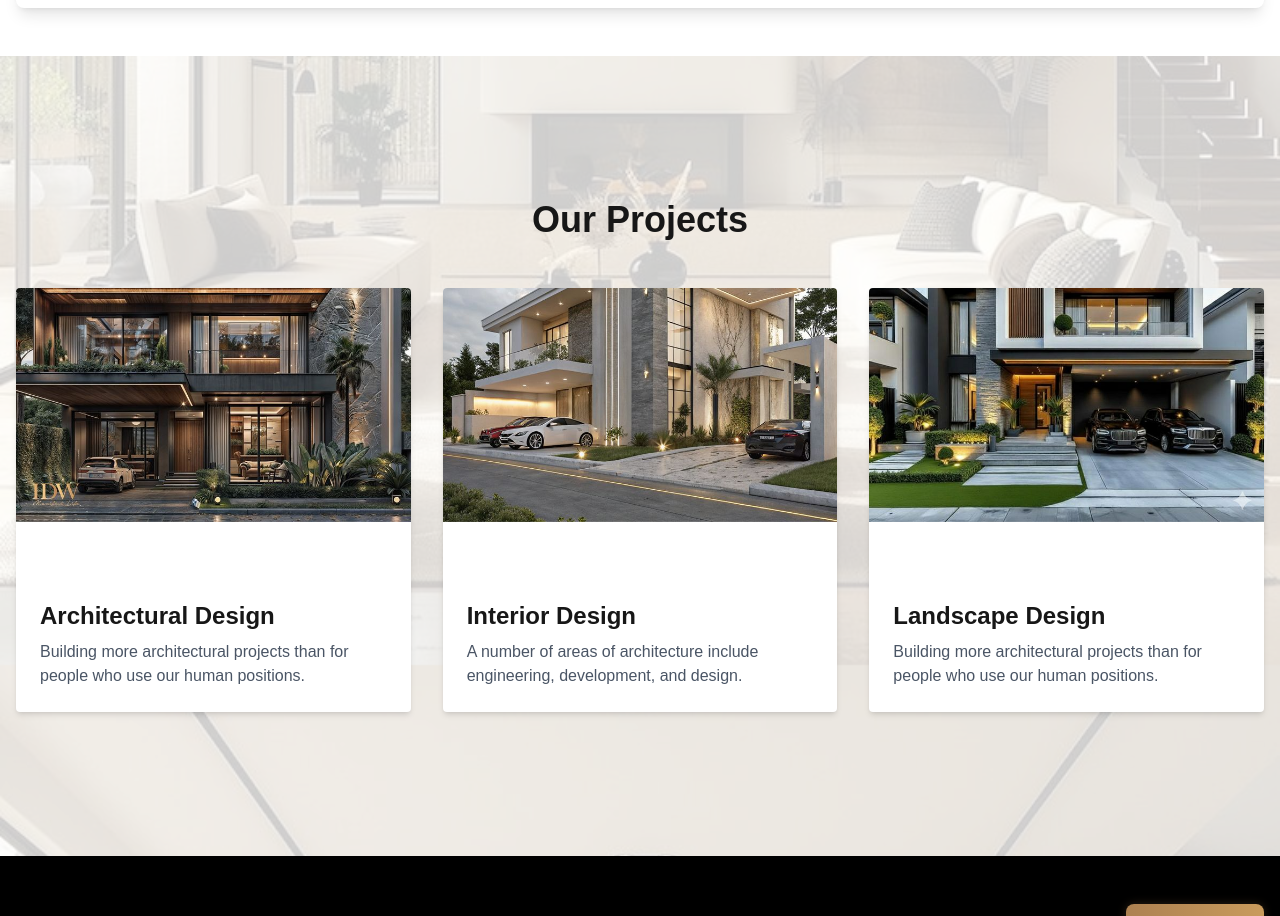
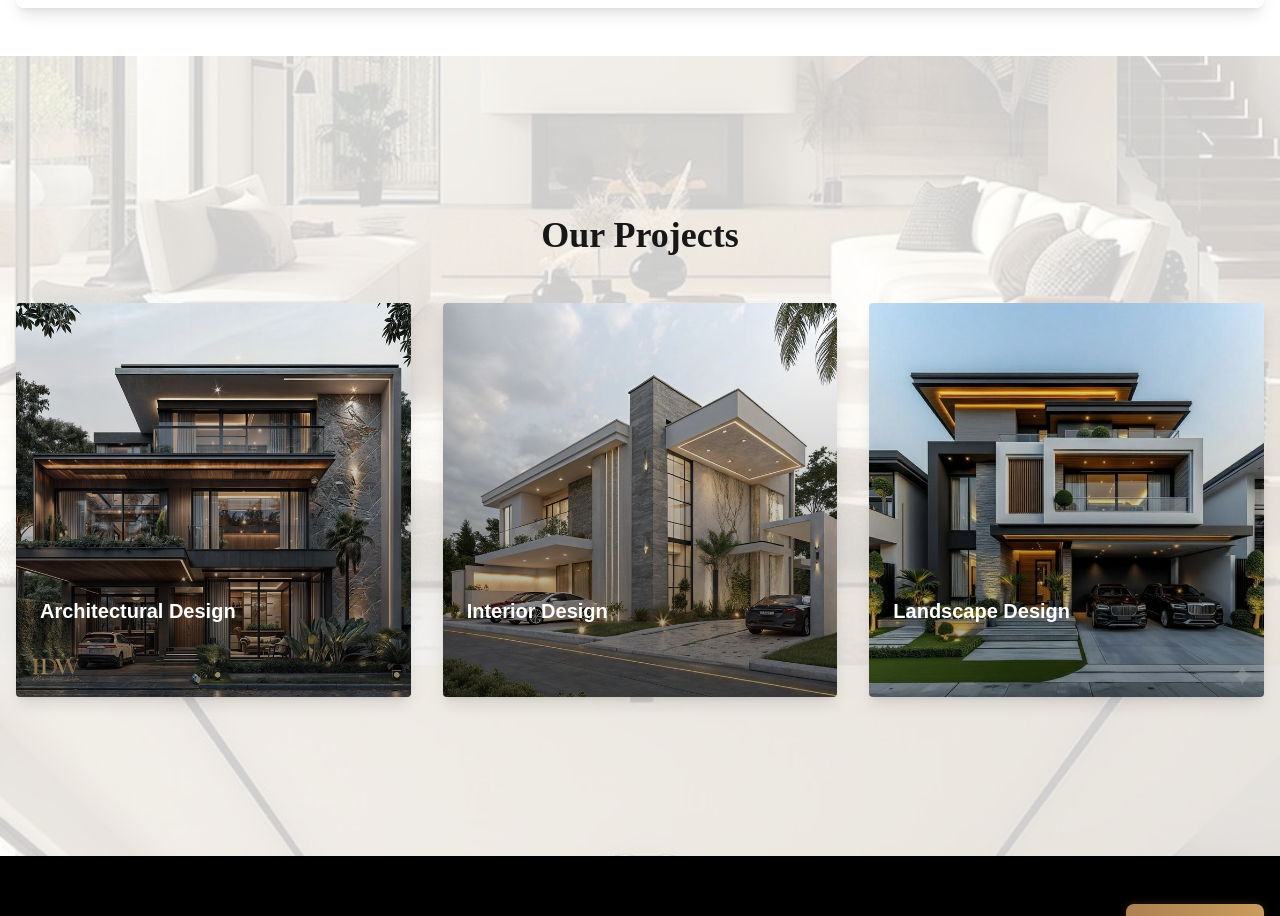
Before and after one commit to jitendersuryabhangautam/architecture-website, a Next.js app: page / in a window 1280 px wide. Shown: the part 1860-2776 px from the top of the page. Built offline with nearby package versions, Linux system fonts and the light colour scheme.

Commit message:
`Refactor ProjectCard component with parallax effect and enhanced hover state`

```diff
--- a/app/components/Projects.js
+++ b/app/components/Projects.js
@@ -70,7 +70,12 @@ export default function Projects() {
       {/* Dark overlay for better text readability */}
       <div className="absolute inset-0 bg-white/80"></div>
       <div className="container mx-auto relative z-10">
-        <h2 className="text-4xl font-bold text-center mb-12">Our Projects</h2>
+        <h2
+          className="text-6xl sm:text-3xl md:text-4xl font-bold text-center mb-12"
+          style={{ fontFamily: "'Times New Roman', serif" }}
+        >
+          Our Projects
+        </h2>
         <div className="grid md:grid-cols-3 gap-8">
           {projectTypes.map((project, index) => (
             <ProjectCard key={index} project={project} />
@@ -81,58 +86,88 @@ export default function Projects() {
   );
 }
 
-// Project Card component with parallax effect
 function ProjectCard({ project }) {
   const cardRef = useRef(null);
   const [imageOffset, setImageOffset] = useState(0);
 
   useEffect(() => {
-    let mounted = true;
-    let rafId = null;
-
-    const onScroll = () => {
-      if (!cardRef.current) return;
-      const rect = cardRef.current.getBoundingClientRect();
-      const speed = 0.15; // parallax speed for images
-      const y = -rect.top * speed;
-
-      if (rafId) cancelAnimationFrame(rafId);
-      rafId = requestAnimationFrame(() => {
-        if (mounted) setImageOffset(y);
-      });
-    };
-
-    onScroll();
-    window.addEventListener("scroll", onScroll, { passive: true });
-    window.addEventListener("resize", onScroll);
-
-    return () => {
-      mounted = false;
-      window.removeEventListener("scroll", onScroll);
-      window.removeEventListener("resize", onScroll);
-      if (rafId) cancelAnimationFrame(rafId);
-    };
+    // ... same useEffect code
   }, []);
 
   return (
     <div
       ref={cardRef}
-      className="bg-white rounded shadow-md hover:scale-102 transition-transform duration-300 overflow-hidden"
+      className="group bg-white rounded shadow-lg hover:shadow-2xl transition-all duration-500 hover:-translate-y-2 overflow-hidden"
     >
-      <div className="relative overflow-hidden h-72">
+      {/* Square image container */}
+      <div className="relative overflow-hidden aspect-square">
+        {/* Parallax effect */}
         <div style={{ transform: `translateY(${imageOffset * 0.5}px)` }}>
           <Image
             src={project.path}
             alt={project.title}
-            width={500}
-            height={300}
-            className="w-full h-72 object-cover hover:scale-105 transition-transform duration-500"
+            width={600}
+            height={600}
+            className="w-full h-full object-cover transition-transform duration-700 group-hover:scale-110"
           />
         </div>
-      </div>
-      <div className="p-6">
-        <h3 className="text-2xl font-semibold mb-2">{project.title}</h3>
-        <p className="text-gray-600">{project.description}</p>
+
+        {/* Base subtle overlay for text contrast */}
+        <div className="absolute inset-0 bg-linear-to-t from-black/40 via-black/20 to-transparent"></div>
+
+        {/* Content that's always visible */}
+        <div className="absolute bottom-0 left-0 right-0 p-6 text-white">
+          <h3 className="text-xl font-bold mb-2 transition-all duration-300 group-hover:-translate-y-5 group-hover:opacity-0">
+            {project.title}
+          </h3>
+          <p className="text-sm opacity-0 group-hover:opacity-100 transition-opacity duration-300 delay-100">
+            {project.description}
+          </p>
+        </div>
+
+        {/* Enhanced overlay on hover */}
+        <div className="absolute inset-0 bg-linear-to-t from-amber-900/95 via-amber-800/90 to-transparent opacity-0 group-hover:opacity-100 transition-opacity duration-500 flex items-center justify-center p-8">
+          <div className="text-center text-white">
+            <div className="mb-4 transform translate-y-4 group-hover:translate-y-0 transition-transform duration-500">
+              <svg
+                className="w-16 h-16 mx-auto mb-6 text-white/90"
+                fill="none"
+                stroke="currentColor"
+                viewBox="0 0 24 24"
+              >
+                <path
+                  strokeLinecap="round"
+                  strokeLinejoin="round"
+                  strokeWidth={1.5}
+                  d="M9 12l2 2 4-4m6 2a9 9 0 11-18 0 9 9 0 0118 0z"
+                />
+              </svg>
+            </div>
+
+            <h3 className="text-2xl font-bold mb-4">{project.title}</h3>
+
+            <p className="text-gray-200 mb-8 max-w-xs mx-auto">
+              {project.description}
+            </p>
+
+            <button className="inline-flex items-center gap-2 px-6 py-3 bg-white text-amber-800 font-semibold rounded-full hover:bg-gray-100 transition-colors duration-300">
+              Explore Projects
+              <svg
+                className="w-4 h-4"
+                fill="none"
+                stroke="currentColor"
+                viewBox="0 0 24 24"
+              >
+                <path
+                  strokeLinecap="round"
+                  strokeLinejoin="round"
+                  strokeWidth={2}
+                  d="M14 5l7 7m0 0l-7 7m7-7H3"
+                />
+              </svg>
+            </button>
+          </div>
+        </div>
       </div>
     </div>
   );
```
